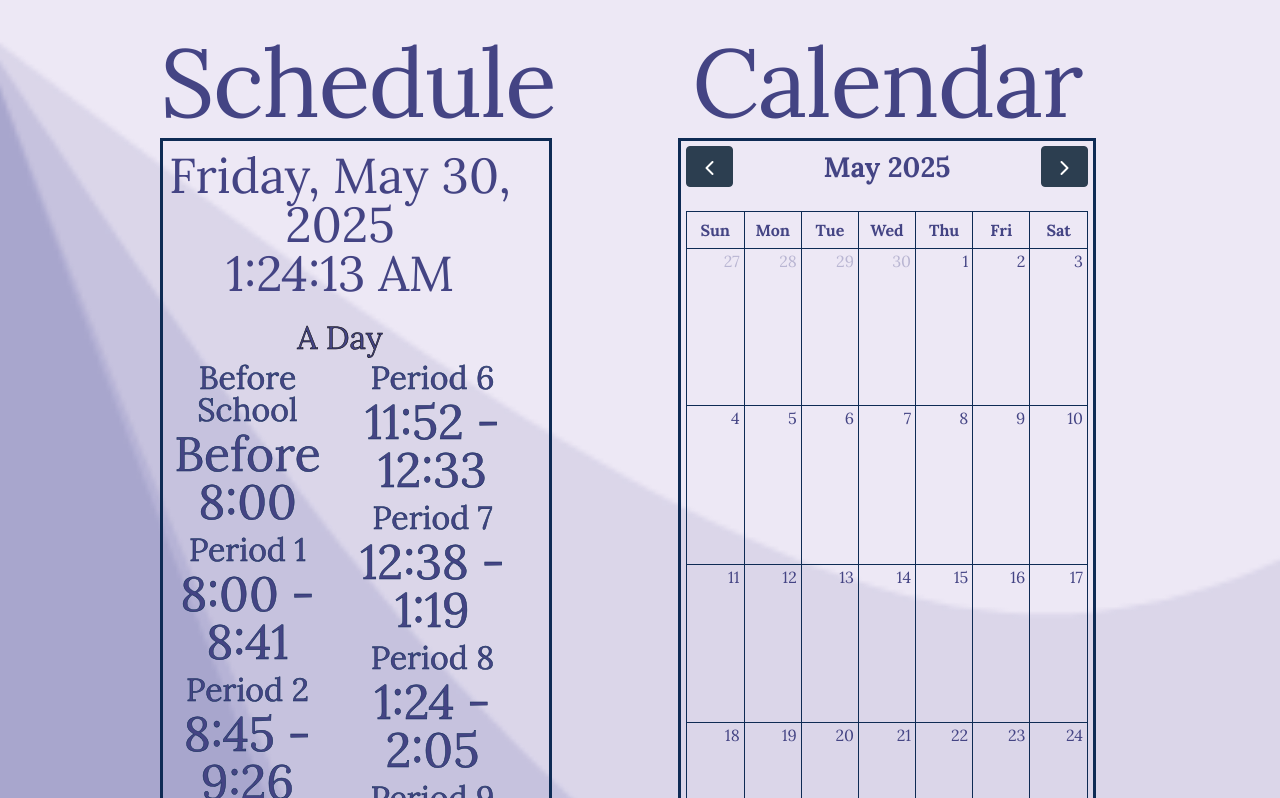
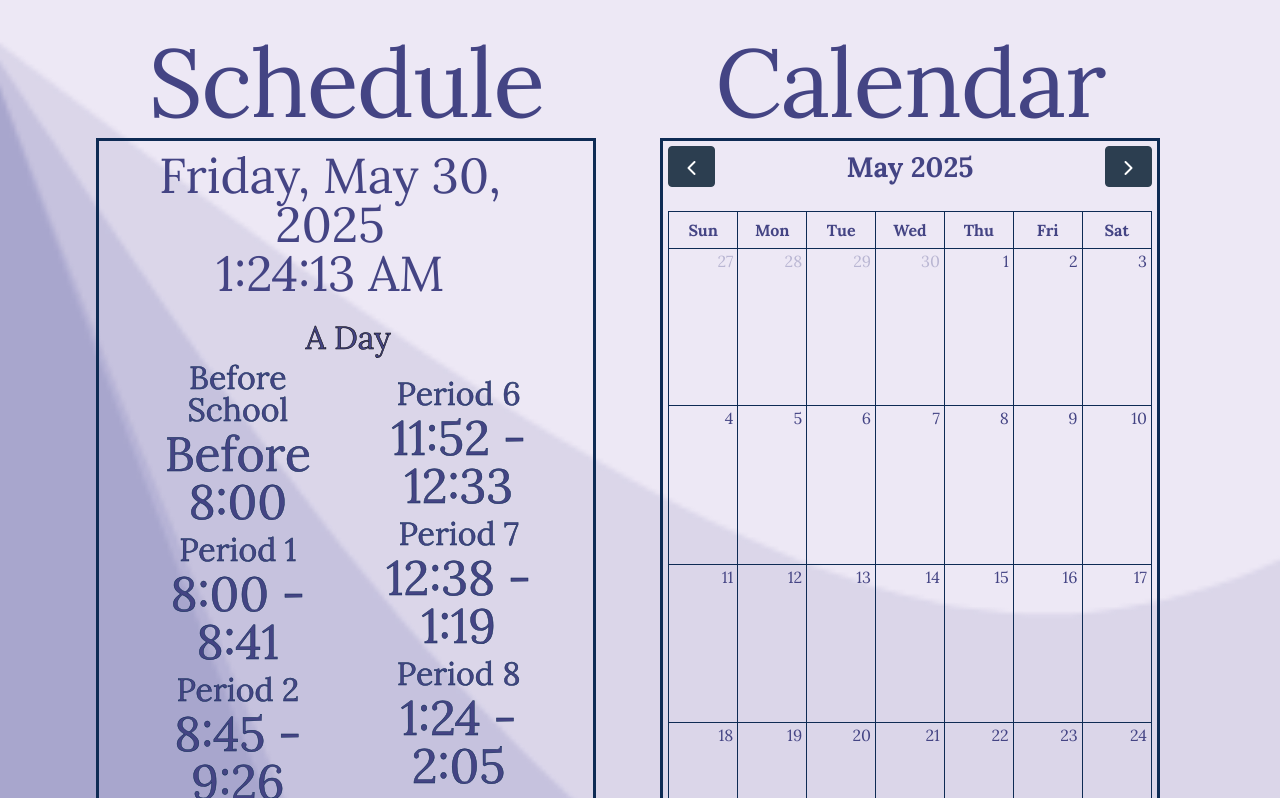
Before and after one commit to Rahuldeb5/junior.stuysu.org, a React (Create React App) app: page / in a window 1280 px wide. Shown: the part 2558-3356 px from the top of the page. Built offline with nearby package versions, Linux system fonts and the light colour scheme; no server answers; a web font is replaced by a local one.

Commit message:
fixes_to_schedule_and_calendar

```diff
--- a/src/pages/Home.css
+++ b/src/pages/Home.css
@@ -175,12 +175,16 @@
 
 .left-section {
   flex: 1 1 50%;
-  max-width: 48%;
+  max-width: 50%;
   display: flex;
   flex-direction: column;
   overflow: hidden;
-  padding-left: 11.5em;
-  padding-right: 50px;
+  padding-left: 7.5em;
+  padding-right: 2em;
+}
+
+.left-section .typography {
+  margin-left: 1em;
 }
 
 .calendar-section {
@@ -189,10 +193,13 @@
   display: flex;
   flex-direction: column;
   overflow: hidden;
-  padding-right: 11.5em;
-  padding-left: 50px;
+  padding-right: 7.5em;
+  padding-left: 2em;
 }
 
+.schedule {
+  margin-left: 0.57em;
+}
 .schedule-title,
 .calendar-title {
   font-size: 5rem;
```
